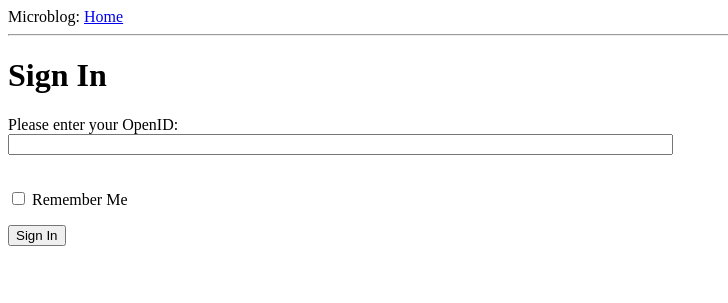
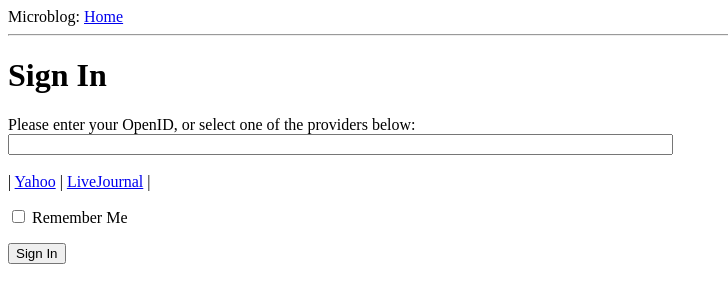
Before and after one commit to jelkner/flaskmicroblog, a Flask app: page /login in a window 1280 px wide. Shown: the top 303 px of the page, without its empty margins (0-728 px from the left). Run offline with Flask 2, Linux system fonts and the light colour scheme.

Commit message:
Finished Part III

```diff
--- a/app/templates/login.html
+++ b/app/templates/login.html
@@ -1,16 +1,33 @@
 {% extends "base.html" %}
 
 {% block content %}
+<script>
+function set_openid(openid, pr)
+{
+    u = openid.search('<username>')
+    if (u != -1) {
+        // openid requires username
+        user = prompt('Enter your ' + pr + ' username:');
+        openid = openid.substr(0, u) + user;
+    }
+    form = document.forms['login'];
+    form.elements['openid'].value = openid;
+}
+</script>
 <h1>Sign In</h1>
 
 <form action="" method="post" name="login">
     {{ form.hidden_tag() }}
     <p>
-    Please enter your OpenID:<br>
+    Please enter your OpenID, or select one of the providers below:<br>
     {{ form.openid(size=80) }}<br>
     {% for error in form.openid.errors %}
       <span style="color: red;">[{{ error }}]</span>
     {% endfor %}<br>
+    |{% for pr in providers %}
+     <a href="javascript:set_openid('{{ pr.url }}', '{{ pr.name }}');">
+     {{ pr.name }}</a> |
+    {% endfor %}
     </p>
     <p>{{ form.remember_me }} Remember Me</p>
     <p><input type="submit" value="Sign In"></p>
--- a/app/views.py
+++ b/app/views.py
@@ -35,4 +35,5 @@ def login():
         flash('Login requested for OpenID={0}, remember_me={1}'.format(
             form.openid.data, str(form.remember_me.data)))
         return redirect('/index')
-    return render_template('login.html', title='Sign In', form=form)
+    return render_template('login.html', title='Sign In', form=form,
+                           providers=app.config['OPENID_PROVIDERS'])
--- a/config.py
+++ b/config.py
@@ -1,2 +1,6 @@
 WTF_CSRF_ENABLED = True
 SECRET_KEY = 'you-will-never-guess'
+
+OPENID_PROVIDERS = [
+    {'name': 'Yahoo', 'url': 'https://me.yahoo.com'},
+    {'name': 'LiveJournal', 'url': 'https://<username>.livejournal.com'}]
```
